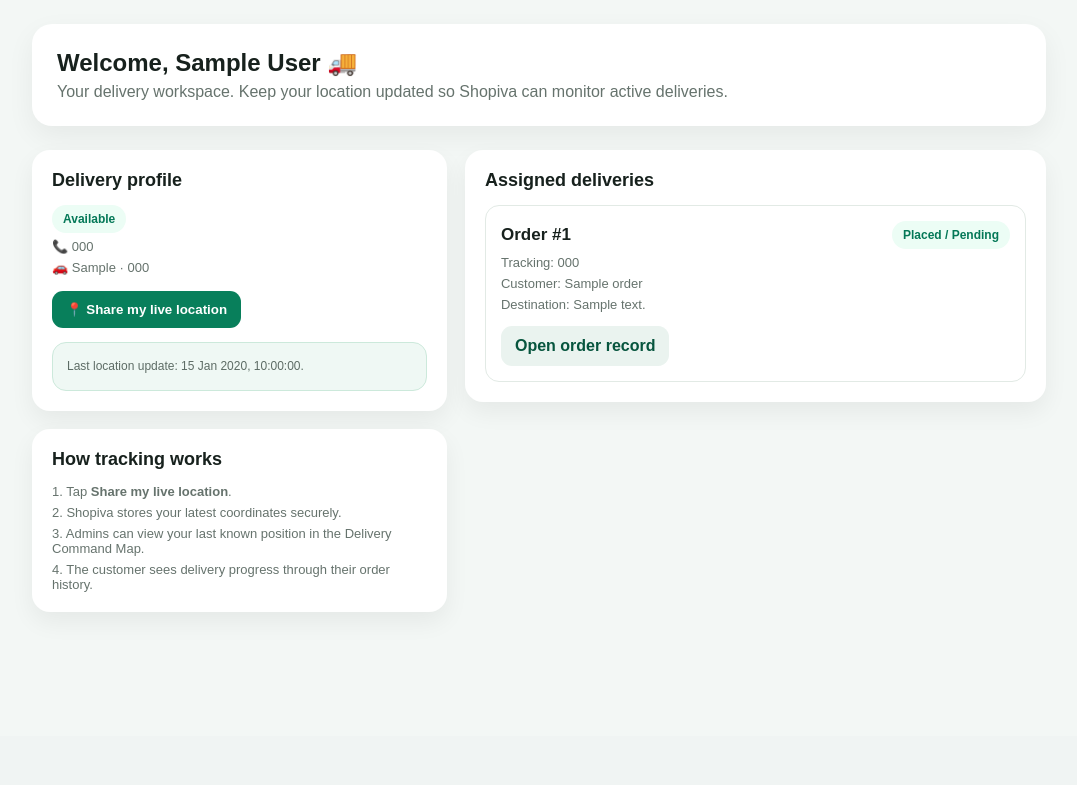
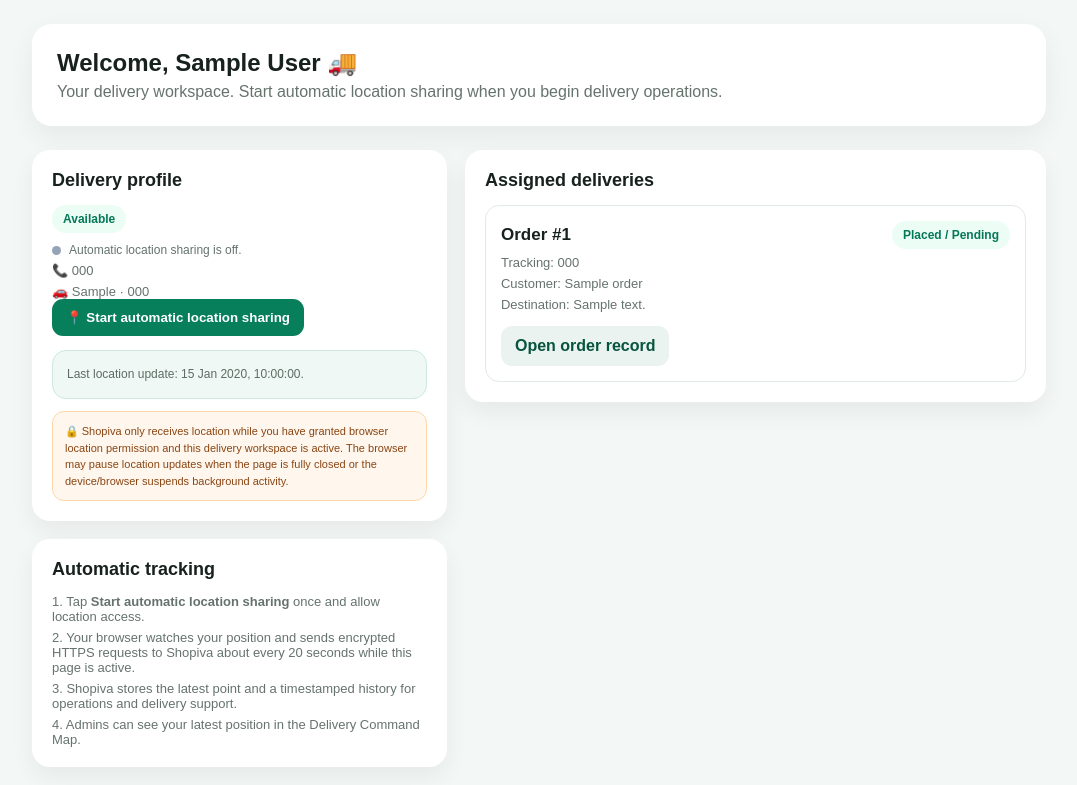
Before and after one commit to McBrian-Sudo/Shopiva-Keny-LTD, a Django app: page /delivery/ in a window 1280 px wide. Shown: the part 64-849 px from the top of the page, without its empty margins (101-1178 px from the left). Before the commit the page ends 676 px from the top, so only its background shows below. Run offline with Django 5.2, Linux system fonts and the light colour scheme; a user stored in the database is signed in; tables that the repository leaves empty hold one stand-in row (values such as "Sample post").

Commit message:
Enable automatic delivery GPS sharing

```diff
--- a/home/templates/delivery/portal.html
+++ b/home/templates/delivery/portal.html
@@ -20,16 +20,21 @@
         .card { background:white; border-radius:18px; padding:20px; box-shadow:0 10px 25px rgba(0,0,0,.06); margin-bottom:18px; }
         .card h2 { margin:0 0 14px; font-size:18px; }
         .status { display:inline-flex; padding:7px 11px; border-radius:999px; background:#ecfdf5; color:#047857; font-weight:800; font-size:12px; }
+        .live-status { margin-top:10px; display:flex; align-items:center; gap:8px; font-size:12px; color:#64736c; }
+        .live-status .dot { width:9px; height:9px; border-radius:50%; background:#94a3b8; }
+        .live-status.live .dot { background:#10b981; box-shadow:0 0 0 5px rgba(16,185,129,.12); }
         .loc-box { background:#eff8f4; border:1px solid #cce9db; border-radius:14px; padding:14px; margin-top:14px; }
         .loc-text { font-size:12px; color:#5d6c65; line-height:1.6; }
         .button { display:inline-block; border:0; background:#087f5b; color:white; border-radius:11px; padding:11px 14px; font-weight:800; cursor:pointer; text-decoration:none; }
         .button.secondary { background:#eaf3ef; color:#07553e; }
+        .button.stop { background:#b42318; }
         .order { border:1px solid #e2eae5; border-radius:14px; padding:15px; margin-bottom:12px; }
         .order:last-child { margin-bottom:0; }
         .order-head { display:flex; justify-content:space-between; gap:14px; align-items:center; }
         .order h3 { margin:0; font-size:17px; }
         .meta { color:#66736d; font-size:13px; margin-top:6px; }
         .actions { display:flex; gap:8px; flex-wrap:wrap; margin-top:14px; }
+        .privacy-note { margin-top:12px; padding:11px 12px; border-radius:12px; background:#fff7ed; border:1px solid #fed7aa; color:#8a4513; font-size:11px; line-height:1.5; }
         @media(max-width:800px){ .grid{grid-template-columns:1fr}.top-inner{align-items:flex-start;flex-direction:column} }
     </style>
 </head>
@@ -44,7 +49,7 @@
 <main class="wrap">
     <section class="hero">
         <h1>Welcome, {{ agent.display_name }} 🚚</h1>
-        <p>Your delivery workspace. Keep your location updated so Shopiva can monitor active deliveries.</p>
+        <p>Your delivery workspace. Start automatic location sharing when you begin delivery operations.</p>
     </section>
 
     <div class="grid">
@@ -52,16 +57,20 @@
             <section class="card">
                 <h2>Delivery profile</h2>
                 <div class="status">{{ agent.get_status_display }}</div>
+                <div id="sharing-indicator" class="live-status">
+                    <span class="dot"></span>
+                    <span id="sharing-text">Automatic location sharing is off.</span>
+                </div>
                 {% if agent.phone %}<div class="meta">📞 {{ agent.phone }}</div>{% endif %}
                 {% if agent.vehicle_type %}<div class="meta">🚗 {{ agent.vehicle_type }}{% if agent.vehicle_number %} · {{ agent.vehicle_number }}{% endif %}</div>{% endif %}
 
-                <form id="location-form" method="post" action="{% url 'delivery_update_location' %}" style="margin-top:16px;">
+                <form id="location-form" method="post" action="{% url 'delivery_update_location' %}" style="margin-top:16px; display:none;">
                     {% csrf_token %}
                     <input id="latitude" type="hidden" name="latitude">
                     <input id="longitude" type="hidden" name="longitude">
-                    <button class="button" type="button" id="share-location">📍 Share my live location</button>
                 </form>
 
+                <button class="button" type="button" id="share-location">📍 Start automatic location sharing</button>
                 <div class="loc-box">
                     <div class="loc-text" id="location-status">
                         {% if agent.last_location_at %}
@@ -71,14 +80,17 @@
                         {% endif %}
                     </div>
                 </div>
+                <div class="privacy-note">
+                    🔒 Shopiva only receives location while you have granted browser location permission and this delivery workspace is active. The browser may pause location updates when the page is fully closed or the device/browser suspends background activity.
+                </div>
             </section>
 
             <section class="card">
-                <h2>How tracking works</h2>
-                <div class="meta">1. Tap <strong>Share my live location</strong>.</div>
-                <div class="meta">2. Shopiva stores your latest coordinates securely.</div>
-                <div class="meta">3. Admins can view your last known position in the Delivery Command Map.</div>
-                <div class="meta">4. The customer sees delivery progress through their order history.</div>
+                <h2>Automatic tracking</h2>
+                <div class="meta">1. Tap <strong>Start automatic location sharing</strong> once and allow location access.</div>
+                <div class="meta">2. Your browser watches your position and sends encrypted HTTPS requests to Shopiva about every 20 seconds while this page is active.</div>
+                <div class="meta">3. Shopiva stores the latest point and a timestamped history for operations and delivery support.</div>
+                <div class="meta">4. Admins can see your latest position in the Delivery Command Map.</div>
             </section>
         </div>
 
@@ -110,28 +122,125 @@
 (function () {
     const button = document.getElementById('share-location');
     const form = document.getElementById('location-form');
-    const lat = document.getElementById('latitude');
-    const lng = document.getElementById('longitude');
-    const status = document.getElementById('location-status');
+    const statusText = document.getElementById('location-status');
+    const indicator = document.getElementById('sharing-indicator');
+    const sharingText = document.getElementById('sharing-text');
+    const csrf = form.querySelector('[name=csrfmiddlewaretoken]').value;
+    const pingUrl = "{% url 'delivery_ping_location' %}";
 
-    function sendPosition(position) {
-        lat.value = position.coords.latitude;
-        lng.value = position.coords.longitude;
-        status.textContent = 'Sending your latest location to Shopiva…';
-        form.submit();
+    let watchId = null;
+    let heartbeatId = null;
+    let lastPosition = null;
+    let lastSentAt = 0;
+    const SEND_INTERVAL_MS = 20000;
+
+    function setSharingState(active, text) {
+        indicator.classList.toggle('live', active);
+        sharingText.textContent = text;
+        button.textContent = active
+            ? '⏹ Stop automatic location sharing'
+            : '📍 Start automatic location sharing';
+        button.classList.toggle('stop', active);
+    }
+
+    async function sendPosition(position) {
+        if (!position) return;
+
+        const now = Date.now();
+        if (now - lastSentAt < SEND_INTERVAL_MS && lastSentAt !== 0) return;
+        lastSentAt = now;
+        lastPosition = position;
+
+        const data = new URLSearchParams();
+        data.append('latitude', position.coords.latitude);
+        data.append('longitude', position.coords.longitude);
+        if (typeof position.coords.accuracy === 'number') data.append('accuracy', position.coords.accuracy);
+        if (typeof position.coords.speed === 'number' && position.coords.speed >= 0) data.append('speed', position.coords.speed);
+        if (typeof position.coords.heading === 'number' && position.coords.heading >= 0) data.append('heading', position.coords.heading);
+        data.append('csrfmiddlewaretoken', csrf);
+
+        statusText.textContent = 'Sending your latest location to Shopiva…';
+
+        try {
+            const response = await fetch(pingUrl, {
+                method: 'POST',
+                headers: {
+                    'X-Requested-With': 'XMLHttpRequest',
+                    'Content-Type': 'application/x-www-form-urlencoded; charset=UTF-8'
+                },
+                body: data.toString(),
+                credentials: 'same-origin'
+            });
+
+            const result = await response.json();
+            if (!response.ok || !result.ok) throw new Error(result.error || 'Location update failed');
+
+            const time = new Date(result.updated_at).toLocaleTimeString();
+            statusText.textContent = 'Live location sent. Last update: ' + time + '.';
+        } catch (error) {
+            lastSentAt = 0;
+            statusText.textContent = 'Location update failed. Checking again shortly.';
+        }
+    }
+
+    function handlePosition(position) {
+        sendPosition(position);
+    }
+
+    function handleError(error) {
+        const messages = {
+            1: 'Location permission was denied. Please allow location access for Shopiva.',
+            2: 'Your location could not be determined. Please check GPS/location services.',
+            3: 'Location request timed out. Trying again…'
+        };
+        statusText.textContent = messages[error.code] || 'Unable to read your location.';
+    }
+
+    function startSharing() {
+        if (!navigator.geolocation) {
+            statusText.textContent = 'This browser does not support location sharing.';
+            return;
+        }
+
+        setSharingState(true, 'Automatic location sharing is active.');
+        statusText.textContent = 'Requesting location permission…';
+
+        watchId = navigator.geolocation.watchPosition(
+            handlePosition,
+            handleError,
+            {
+                enableHighAccuracy: true,
+                timeout: 15000,
+                maximumAge: 5000
+            }
+        );
+
+        heartbeatId = setInterval(function () {
+            if (lastPosition) sendPosition(lastPosition);
+        }, SEND_INTERVAL_MS);
+    }
+
+    function stopSharing() {
+        if (watchId !== null) {
+            navigator.geolocation.clearWatch(watchId);
+            watchId = null;
+        }
+        if (heartbeatId !== null) {
+            clearInterval(heartbeatId);
+            heartbeatId = null;
+        }
+        lastPosition = null;
+        lastSentAt = 0;
+        setSharingState(false, 'Automatic location sharing is off.');
+        statusText.textContent = 'Automatic location sharing stopped on this device.';
     }
 
     button.addEventListener('click', function () {
-        if (!navigator.geolocation) {
-            status.textContent = 'This browser does not support location sharing.';
-            return;
+        if (watchId === null) {
+            startSharing();
+        } else {
+            stopSharing();
         }
-        status.textContent = 'Requesting your location permission…';
-        navigator.geolocation.getCurrentPosition(
-            sendPosition,
-            function () { status.textContent = 'Location permission was not granted.'; },
-            { enableHighAccuracy: true, timeout: 15000, maximumAge: 10000 }
-        );
     });
 })();
 </script>
```
